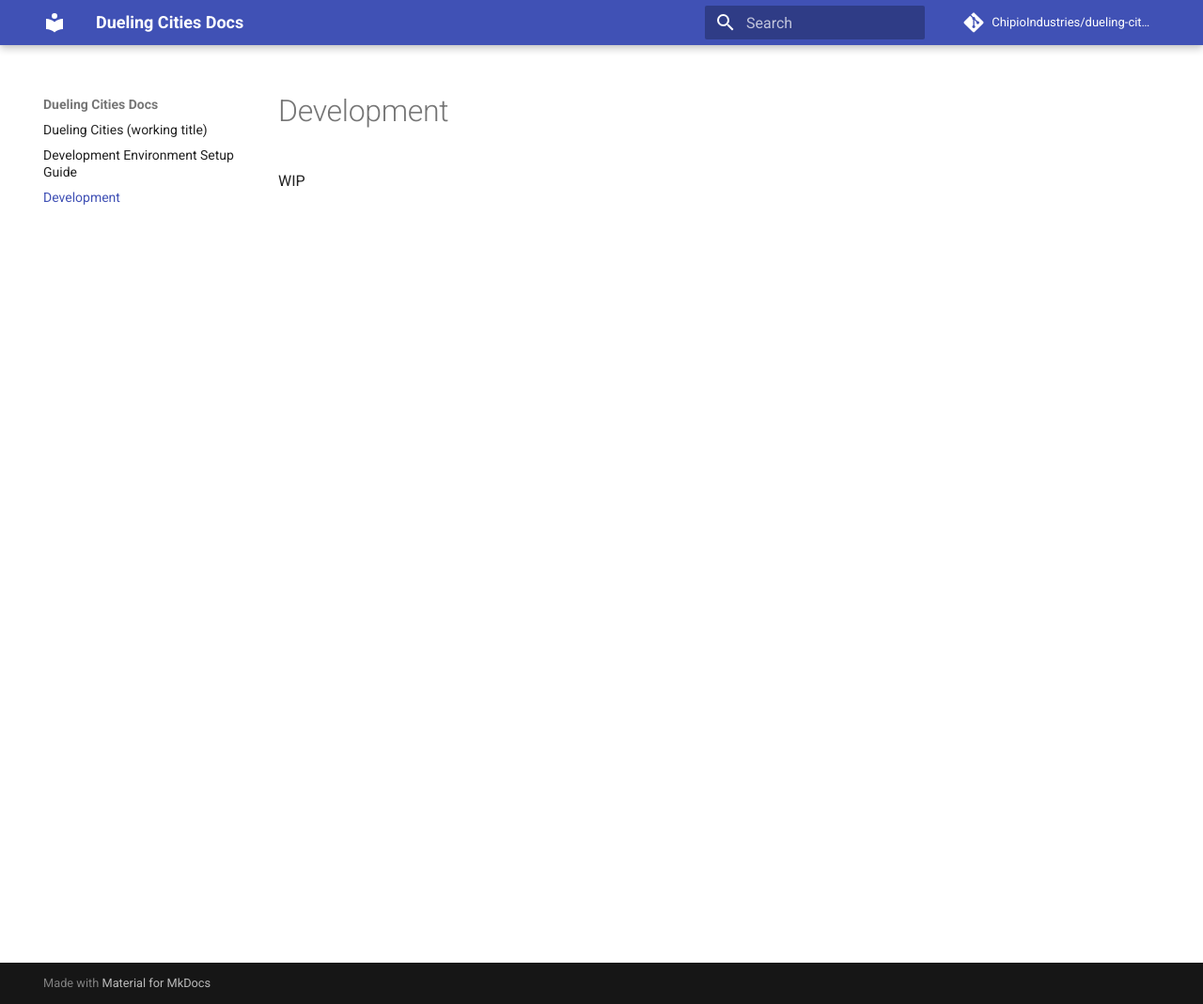
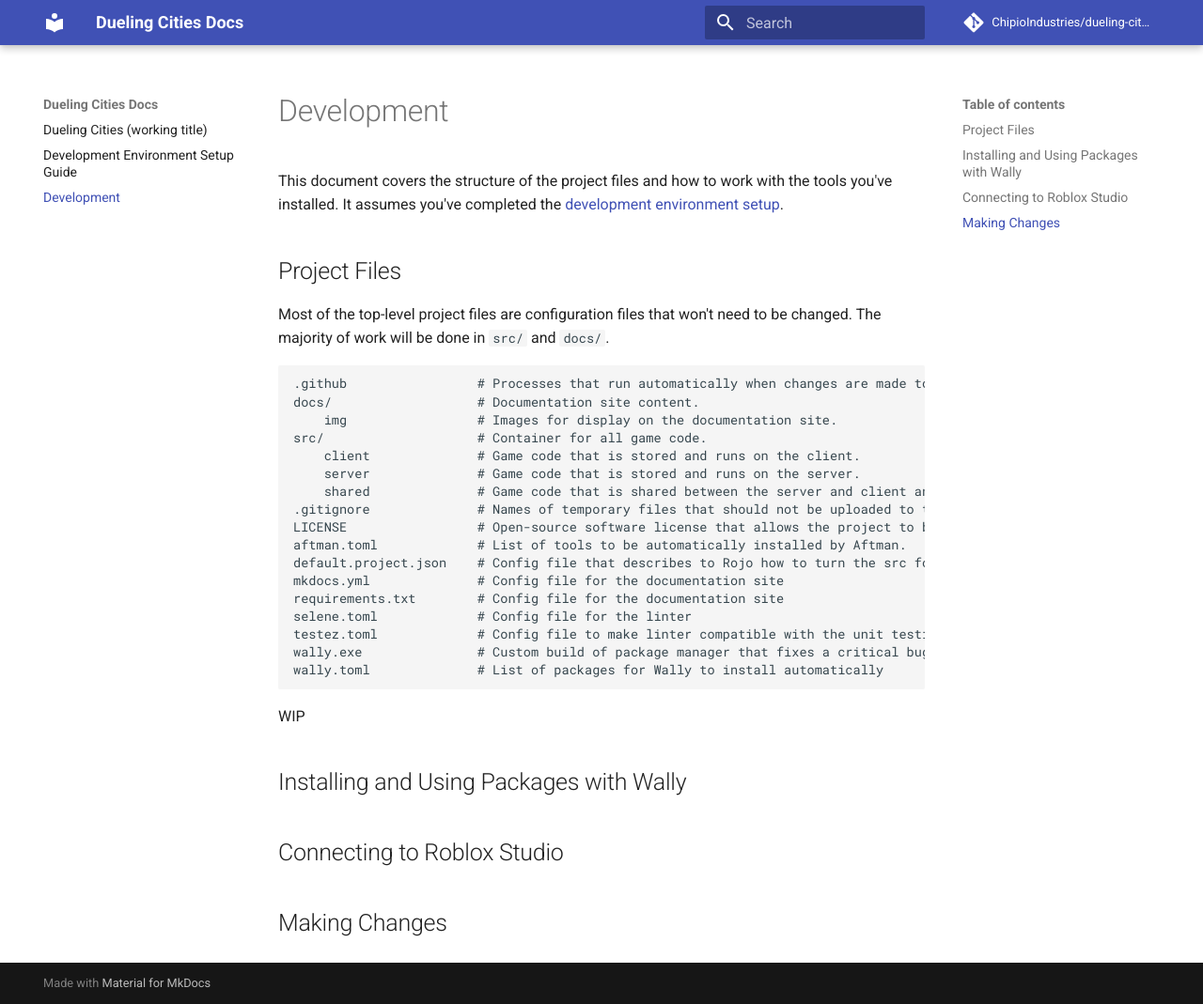
Before and after one commit to ChipioIndustries/dueling-cities, an MkDocs documentation site: the page built from docs/development.md, in a window 1280 px wide and 1069 px high. Shown: the whole window at 94% size. Built offline with MkDocs 1.6.1 and Material for MkDocs 9.7.7, drawn with Linux system fonts in a browser that asks for light colours; comment, search, counter and statistics services are not loaded.

Commit message:
Project file breakdown

```diff
--- a/docs/development.md
+++ b/docs/development.md
@@ -1,3 +1,33 @@
 # Development
 
+This document covers the structure of the project files and how to work with the tools you've installed. It assumes you've completed the [development environment setup](dev-env).
+
+## Project Files
+
+Most of the top-level project files are configuration files that won't need to be changed. The majority of work will be done in `src/` and `docs/`.
+
+	.github					# Processes that run automatically when changes are made to the repository.
+	docs/					# Documentation site content.
+		img  				# Images for display on the documentation site.
+	src/					# Container for all game code.
+		client				# Game code that is stored and runs on the client.
+		server				# Game code that is stored and runs on the server.
+		shared				# Game code that is shared between the server and client and runs on either or both.
+	.gitignore				# Names of temporary files that should not be uploaded to the git repository.
+	LICENSE					# Open-source software license that allows the project to be read and used by other folks.
+	aftman.toml				# List of tools to be automatically installed by Aftman.
+	default.project.json	# Config file that describes to Rojo how to turn the src folder into a Roblox project file
+	mkdocs.yml				# Config file for the documentation site
+	requirements.txt		# Config file for the documentation site
+	selene.toml				# Config file for the linter
+	testez.toml 			# Config file to make linter compatible with the unit testing framework
+	wally.exe				# Custom build of package manager that fixes a critical bug
+	wally.toml				# List of packages for Wally to install automatically
+
 WIP
+
+## Installing and Using Packages with Wally
+
+## Connecting to Roblox Studio
+
+## Making Changes
```
